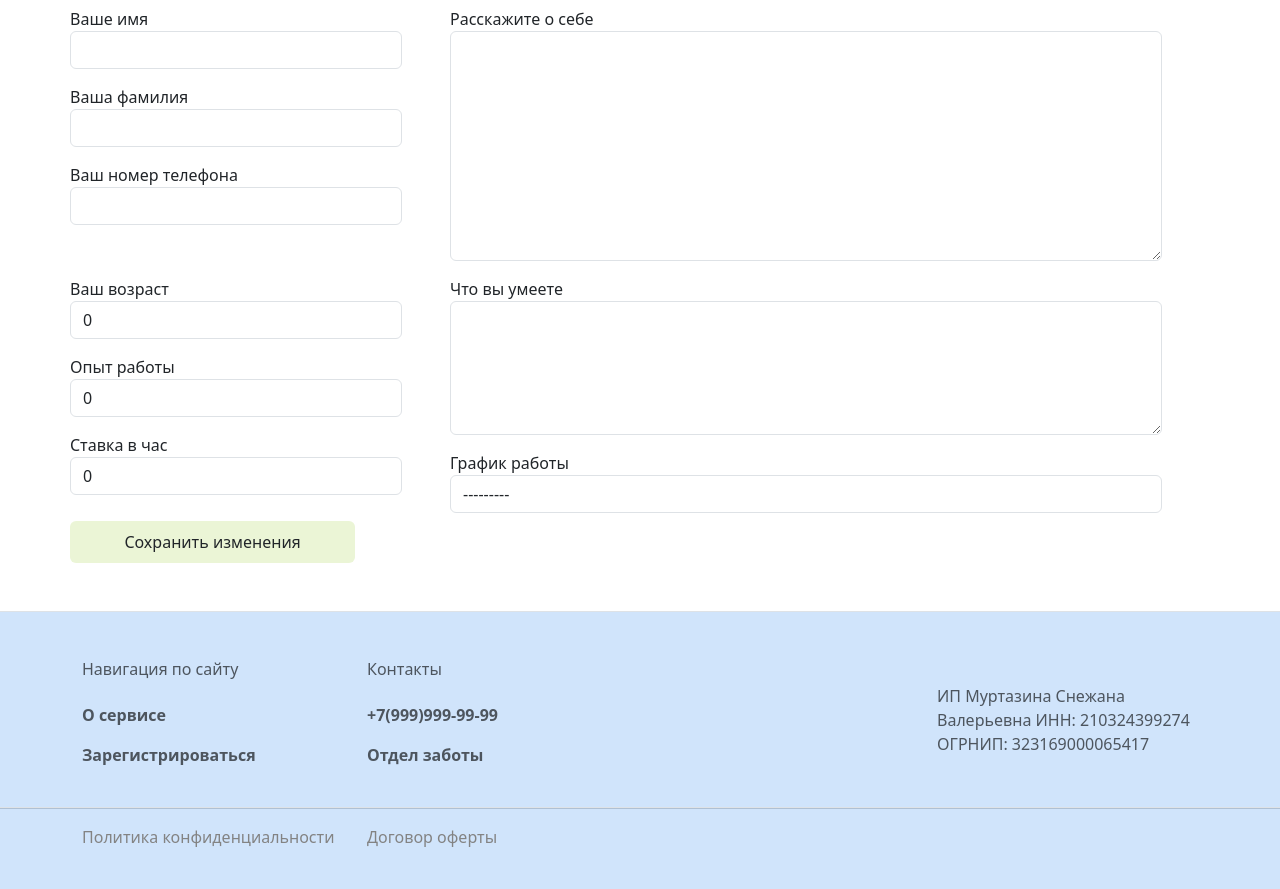
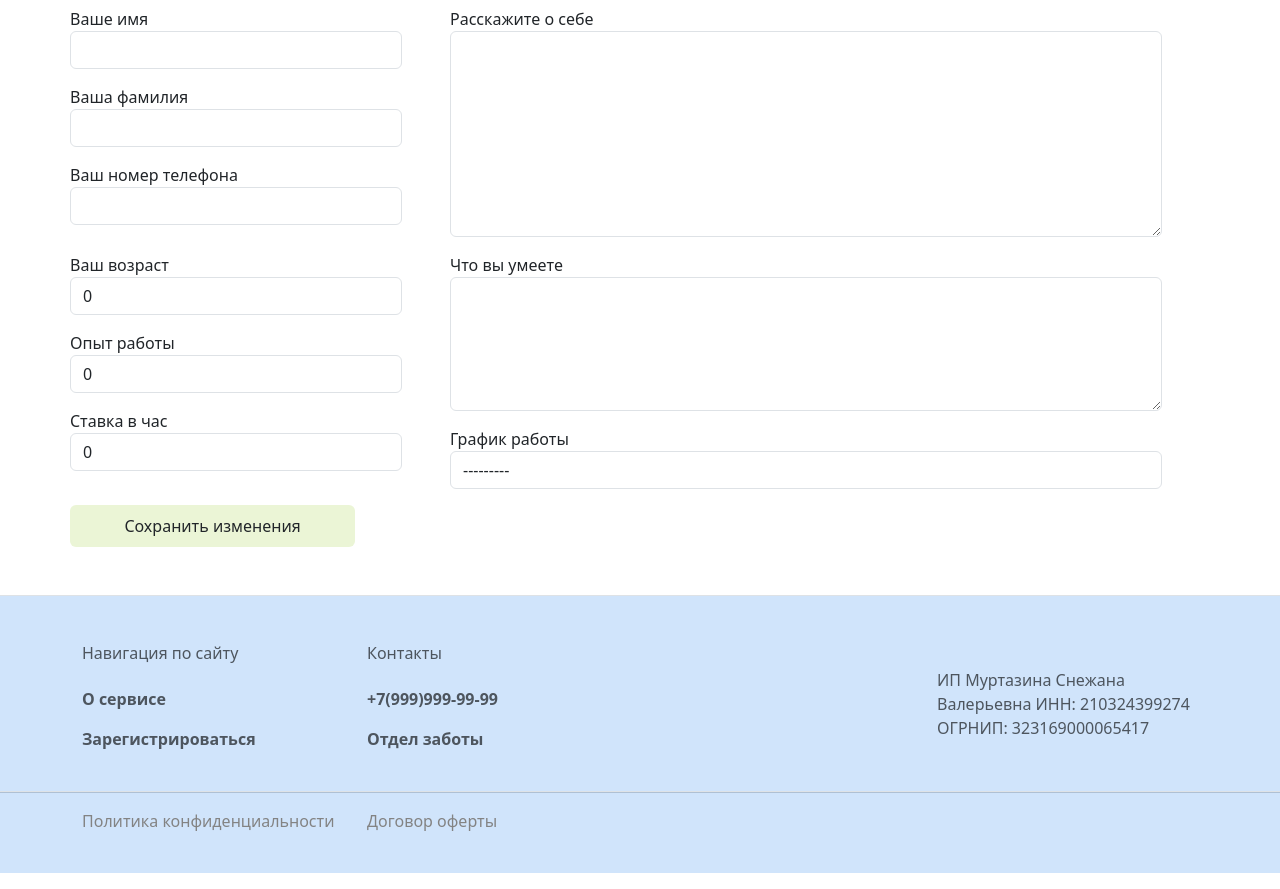
Before and after one commit to servicenanny/servicenanny, a Django app: page /nanny/register in a window 1280 px wide. Shown: the part 309-1198 px from the top of the page. Run offline with Django 5.2, Linux system fonts and the light colour scheme; some libraries are stand-ins or nearby versions; some web fonts are replaced.

Commit message:
верстка формы для нянь

```diff
--- a/apps/app_worker/forms/nanny_form.py
+++ b/apps/app_worker/forms/nanny_form.py
@@ -15,6 +15,6 @@ class NannyForm(ModelForm):
         model = Nanny
         fields = ['phone_number', 'age', 'experience', 'cost_per_hour', 'describe', 'skills', 'work_days']
         widgets = {
-            'describe': Textarea(attrs={'cols': 8, 'rows': 9}),
+            'describe': Textarea(attrs={'cols': 8, 'rows': 8}),
             'skills': Textarea(attrs={'cols': 8, 'rows': 5}),
         }
--- a/apps/app_worker/templates/nanny_register.html
+++ b/apps/app_worker/templates/nanny_register.html
@@ -67,7 +67,7 @@
                     <div class="row w-100">{{ form.nanny_form.work_days }}</div>
                 </div>
             </div>
-            <button class="btn btn-yellow py-2 w-lg-25 w-100">Сохранить изменения</button>
+            <button class="btn btn-yellow py-2 w-lg-25 w-100 gy-2">Сохранить изменения</button>
         </div>
     </form>
 </div>
```
